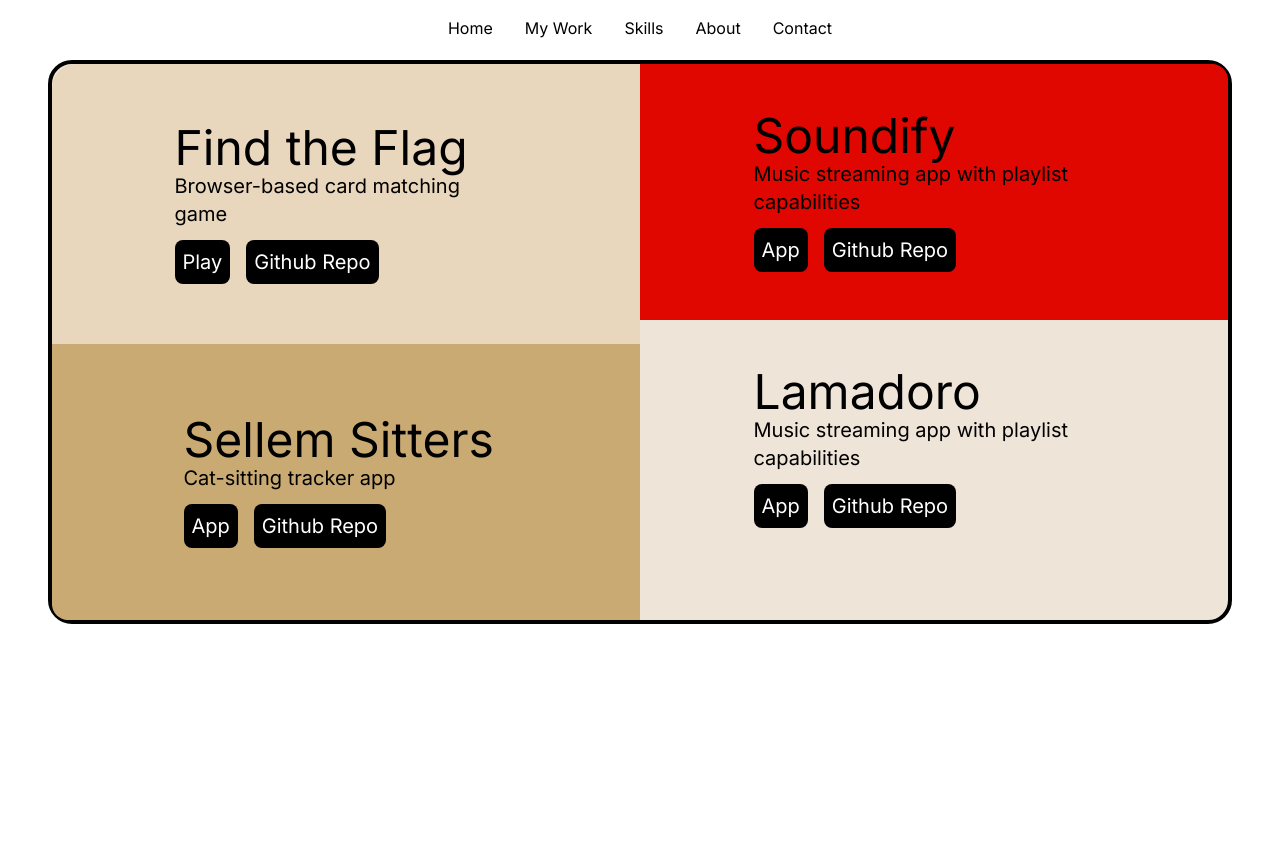
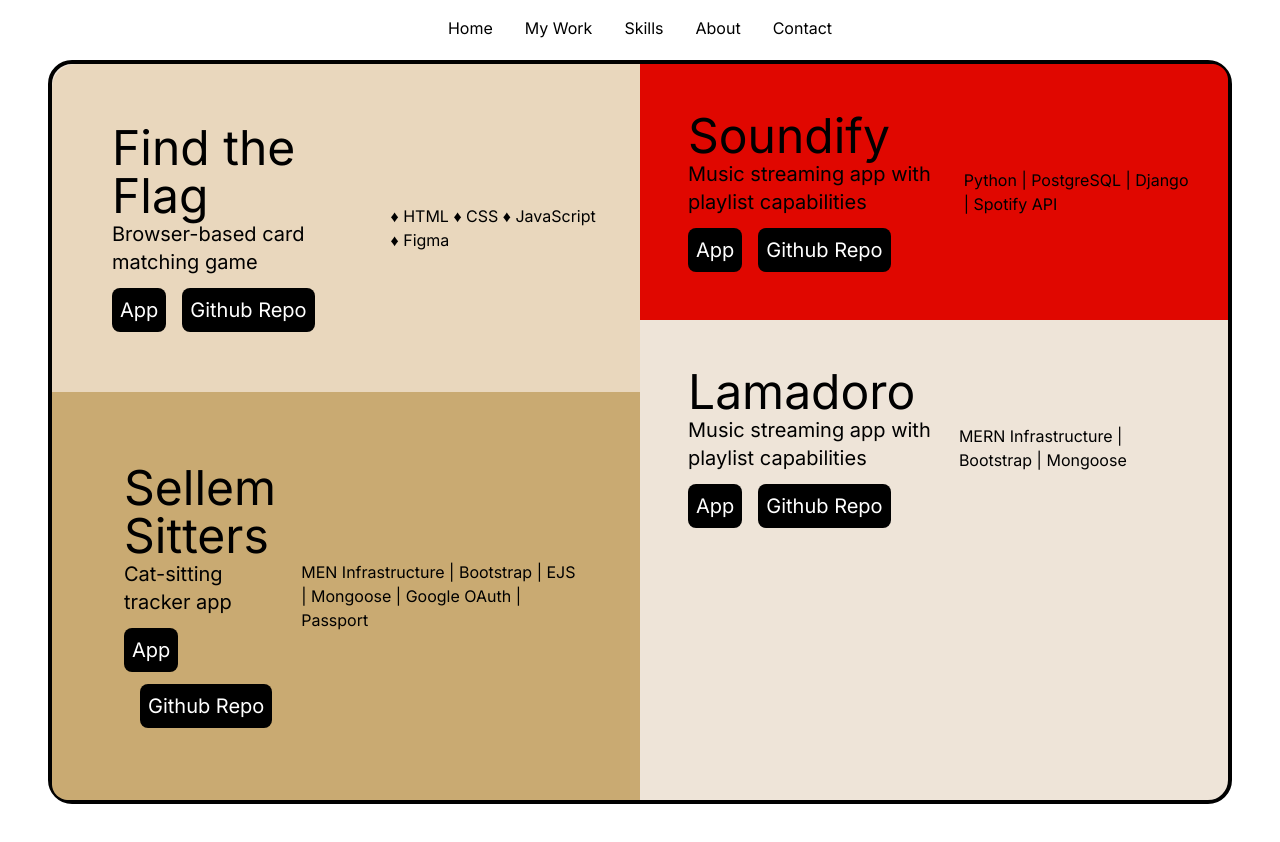
Before and after one commit to mzsellem/marleysz, a Next.js app: page /mywork in a window 1280 px wide. Shown: the top 842 px of the page. Before the commit the page ends 800 px from the top, so only its background shows below. Built offline with nearby package versions, Linux system fonts and the light colour scheme.

Commit message:
fix my work

```diff
--- a/app/globals.css
+++ b/app/globals.css
@@ -2,19 +2,15 @@
 @tailwind components;
 @tailwind utilities;
 
-:root {
+/* :root {
   --foreground-rgb: 255, 255, 255;
   --background-start-rgb: 255, 255, 255;
   --background-end-rgb: 255, 255, 255;
-}
+} */
 
-@media (prefers-color-scheme: dark) {
-  :root {
-    --foreground-rgb: 255, 255, 255;
-    --background-start-rgb: 255, 255, 255;
-    --background-end-rgb: 255, 255, 255;
-  }
-}
+/* @media () {
+
+} */
 
 /* body {
 
--- a/app/mywork/page.jsx
+++ b/app/mywork/page.jsx
@@ -16,7 +16,7 @@
                         <button className="bg-black text-white text-xl rounded-lg p-2">
                            {" "}
                            <a href="https://mzsellem-ga.github.io/concentration-memory-game/">
-                              Play
+                              App
                            </a>
                         </button>
                         <button className="bg-black text-white text-xl rounded-lg p-2 ml-4">
@@ -26,6 +26,10 @@
                               Github Repo
                            </a>
                         </button>
+                     </div>
+                     <div>
+                        &#9830; HTML &#9830; CSS &#9830; JavaScript &#9830;
+                        Figma
                      </div>
                   </div>
                   <div className="flex justify-center items-center h-full bg-custom-dark-tan rounded-bl-2xl p-14">
@@ -42,6 +46,10 @@
                               Github Repo
                            </a>
                         </button>
+                     </div>
+                     <div>
+                        MEN Infrastructure | Bootstrap | EJS | Mongoose | Google
+                        OAuth | Passport
                      </div>
                   </div>
                </div>
@@ -65,6 +73,7 @@
                            </a>
                         </button>
                      </div>
+                     <div>Python | PostgreSQL | Django | Spotify API</div>
                   </div>
                   <div className="flex justify-center items-center h-full p-8">
                      <div className="w-3/4 p-4 text-5xl">
@@ -83,6 +92,7 @@
                            </a>
                         </button>
                      </div>
+                     <div> MERN Infrastructure | Bootstrap | Mongoose</div>
                   </div>
                </div>
             </div>
--- a/app/page.js
+++ b/app/page.js
@@ -14,6 +14,9 @@
           <img src="/poppy2.png" alt="poppy in a field" className="w-5/6"/>
         </div>
       </div>
+
+
+
     </>
   )
 }
```
